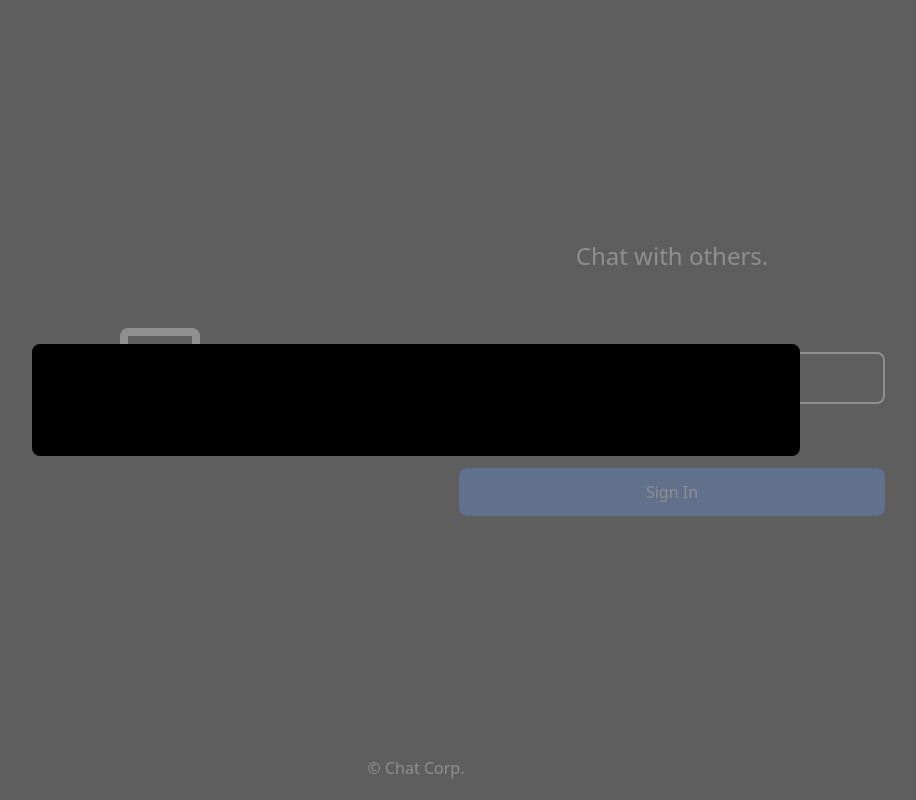
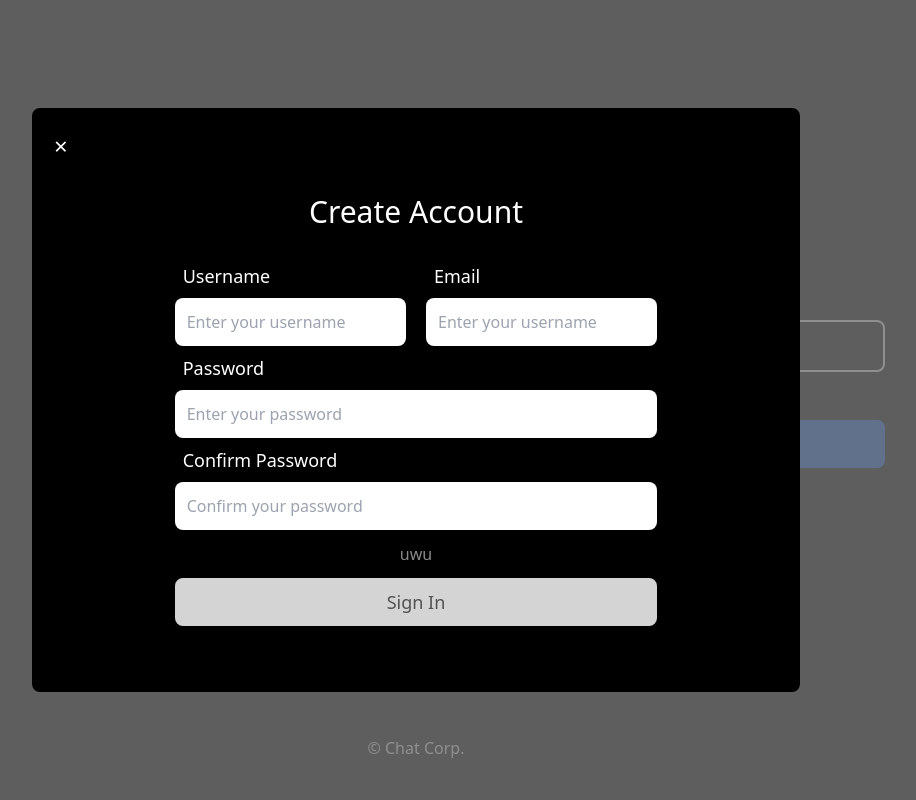
Before and after one commit to Bazorko/chat_frontend, a React (Vite) app: page / in a window 1280 px wide. Both pictures are taken after a click on the button "Create Account". Shown: the whole page, without its empty margins (224-1140 px from the left). Built offline with nearby package versions, Linux system fonts and the light colour scheme.

Commit message:
- Finished UI for CreateAccount component.

```diff
--- a/src/App.tsx
+++ b/src/App.tsx
@@ -24,14 +24,14 @@ const App = () => {
     <>
       <section className="flex flex-col h-screen p-5 lg:p-0">
         <section className="flex flex-col items-center grow lg:flex-row lg:items-start">
-          <section className="lg:flex-1 pt-5 lg:h-full lg:justify-items-center lg:content-center lg:p-0">
+          <section className="lg:flex-1 lg:h-full lg:justify-items-center lg:content-center lg:p-0">
             <Logo />
           </section>
           <section className="flex flex-col justify-center items-center lg:flex-1 lg:h-full lg:content-center">
             <Account openPortal={openPortal} accountCard={accountCard} displayAccountCard={displayAccountCard}/>
           </section>
         </section>
-        <section>
+        <section className="p-5 lg:p-10">
           <Footer />
         </section>
       </section>
@@ -39,7 +39,7 @@ const App = () => {
         <Portal closePortal={closePortal}>
           {
             accountCard === "create" ?
-              (<CreateAccount />) :
+              (<CreateAccount closePortal={closePortal}/>) :
             accountCard === "login" ?
               (<SignIn closePortal={closePortal}/>) :
             null
--- a/src/components/Footer.tsx
+++ b/src/components/Footer.tsx
@@ -2,7 +2,7 @@ import React from 'react';
 
 const Footer = () => {
   return (
-    <p className='text-white text-center p-5'>&copy; Chat Corp.</p>
+    <p className='text-white text-center'>&copy; Chat Corp.</p>
   )
 }
 
--- a/src/components/account/Account.tsx
+++ b/src/components/account/Account.tsx
@@ -9,9 +9,9 @@ const Account = ({ openPortal }: AccountComponentProps) => {
     return(
         <>
             <h2 className="text-2xl text-center text-white p-5">Chat with others.</h2>
-            <section className="flex flex-col pt-5 mt-10 w-full lg:w-10/12">
+            <section className="flex flex-col pt-5 w-full lg:w-10/12">
                 <button onClick={() => handleClick("create")} className="text-white border-white border-2 rounded-lg p-3 hover:scale-95">Create Account</button>
-                <p className="text-white text-center p-5">or</p>
+                <p className="text-white text-center p-3">or</p>
                 <button onClick={() => handleClick("login")} className="text-white bg-primary_blue border-primary_blue rounded-lg p-3 hover:bg-primary_blue_darker hover:border-primary_blue_darker hover:scale-95">Sign In</button>
             </section>
         </>
--- a/src/components/account/CreateAccount.tsx
+++ b/src/components/account/CreateAccount.tsx
@@ -1,9 +1,43 @@
+import { useState } from "react";
 import Modal from "../Modal";
 
-const CreateAccount = () => {
+interface CreateAccountComponentInterface{
+    closePortal: () => void;
+}
+
+const CreateAccount = ({ closePortal }: CreateAccountComponentInterface) => {
+    const [ isMouseDown, setIsMouseDown ] = useState(false);
     return(
         <Modal>
-            <p>uwu uwu</p>
+            <section className="w-full flex flex-col">
+                <button onClick={closePortal} className="text-white text-2xl self-start hover:text-gray-400">&times;</button>
+                <h3 className="text-white place-self-center text-3xl pt-8">Create Account</h3>
+                <form className="self-center w-full lg:w-8/12" autoComplete="off">
+                    <fieldset className="flex flex-col">
+                        <fieldset>Personal Information</fieldset>
+                        <section className="flex flex-col lg:flex-row gap-0 lg:gap-5">
+                            <section className="flex flex-col">
+                                <label htmlFor="username" className="text-white text-lg p-2">Username</label>
+                                <input type="text" id="username" className="p-3 rounded-lg w-full" placeholder="Enter your username" required/>
+                            </section>
+                            <section className="flex flex-col">
+                                <label htmlFor="email" className="text-white text-lg p-2">Email</label>
+                                <input type="text" id="email" className="p-3 rounded-lg w-full" placeholder="Enter your username" required/>
+                            </section>
+                        </section>
+
+                        <label htmlFor="password" className="text-white text-lg p-2">Password</label>
+                        <input type="password" id="password" className="p-3 rounded-lg" placeholder="Enter your password" required/>
+
+                        <label htmlFor="confirmpassword" className="text-white text-lg p-2">Confirm Password</label>
+                        <input type="password" id="confirmpassword" className="p-3 rounded-lg" placeholder="Confirm your password" required/>
+                    </fieldset>
+                    <section>
+                        <p className="text-white text-center py-3"><span className="cursor-pointer hover:underline animate-pulse">uwu</span></p>
+                        <button onMouseDown={() => setIsMouseDown(true)} onMouseUp={() => setIsMouseDown(false)} className={`text-neutral-600 text-lg bg-neutral-300 border-2 border-neutral-300 rounded-lg w-full py-2 hover:text-neutral-900 hover:bg-neutral-600 hover:border-neutral-600 ${isMouseDown ? "scale-95" : ""}`}>Sign In</button>
+                    </section>
+                </form>
+            </section>
         </Modal>
     );
 }
--- a/src/components/account/SignIn.tsx
+++ b/src/components/account/SignIn.tsx
@@ -9,19 +9,19 @@ const SignIn = ({ closePortal }: LoginComponentInterface) => {
         <Modal>
             <section className="w-full flex flex-col">
                 <button onClick={closePortal} className="text-white text-2xl self-start hover:text-gray-400">&times;</button>
-                <h3 className="text-white place-self-center text-3xl pt-8">Log In</h3>
-                <form  className="self-center w-full lg:w-7/12" autoComplete="off">
+                <h3 className="text-white place-self-center text-3xl pt-8">Sign In</h3>
+                <form className="self-center w-full lg:w-7/12" autoComplete="off">
                     <fieldset className="flex flex-col">
                         <fieldset>Personal Information</fieldset>
                         <label htmlFor="username" className="text-white text-lg p-2">Username</label>
-                        <input type="text" id="username" className="p-3 rounded-lg" placeholder="Enter your username."/>
+                        <input type="text" id="username" className="p-3 rounded-lg" placeholder="Enter your username." required/>
 
                         <label htmlFor="password" className="text-white text-lg p-2 ">Password</label>
-                        <input type="password" id="password" className="p-3 rounded-lg" placeholder="Enter your password."/>
+                        <input type="password" id="password" className="p-3 rounded-lg" placeholder="Enter your password." required/>
                     </fieldset>
                     <section>
                         <p className="text-white text-center py-3"><span className="cursor-pointer hover:underline">Forgot Password?</span></p>
-                        <button className="text-neutral-600 text-lg bg-neutral-300 border-2 border-neutral-300 rounded-lg w-full py-2 hover:text-neutral-900 hover:bg-neutral-600 hover:border-neutral-600 hover:scale-95">Sign In</button>
+                        <button className="text-neutral-900 text-lg bg-neutral-300 border-2 border-neutral-300 rounded-lg w-full py-2 hover:bg-neutral-600 hover:border-neutral-600 hover:scale-95">Sign In</button>
                     </section>
                 </form>
             </section>
```
